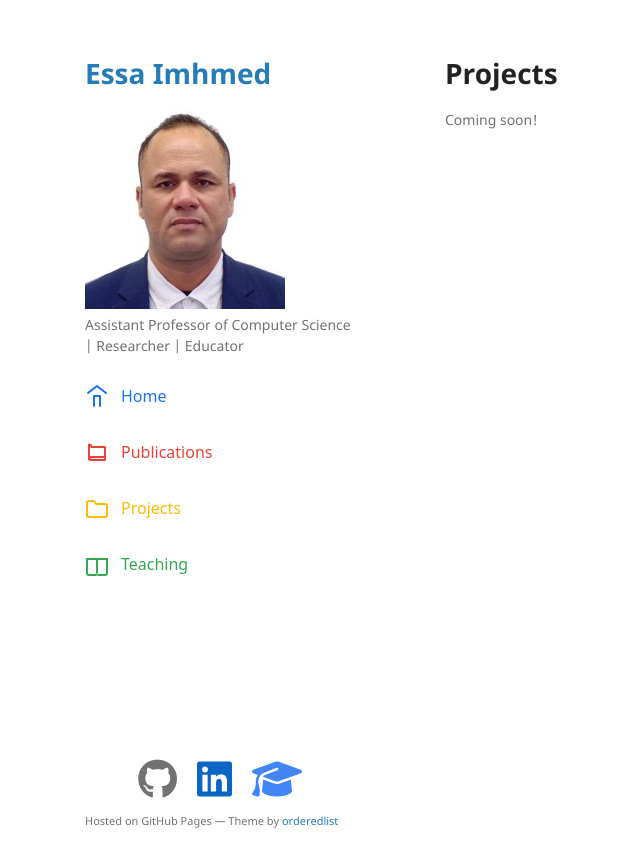
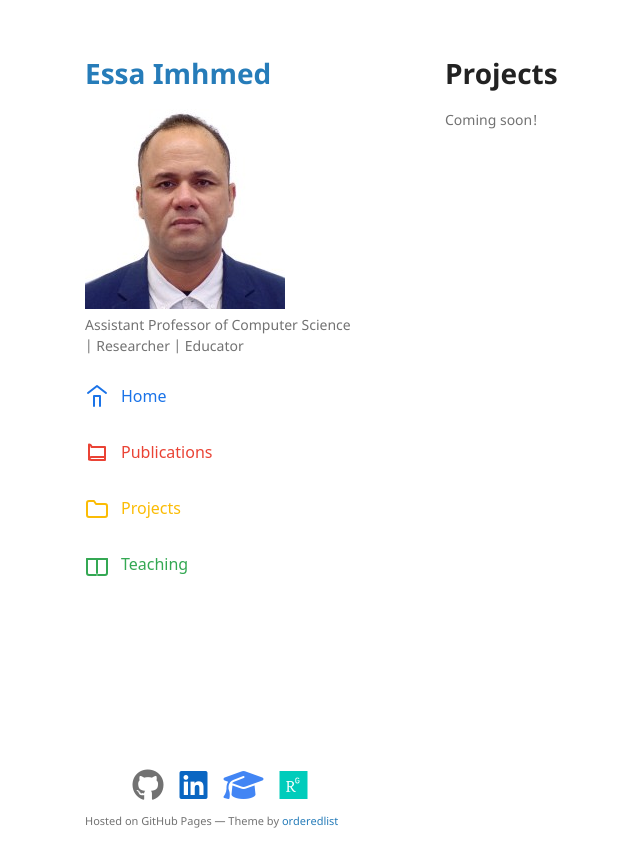
Before and after one commit to imhmede/imhmede.github.io, a Jekyll site: the page built from projects.md, in a window 1280 px wide. Shown: the top 867 px of the page, without its empty margins (125-765 px from the left). Built offline with Jekyll 4.4.1, drawn with Linux system fonts in a browser that asks for light colours.

```diff
--- a/_layouts/default.html
+++ b/_layouts/default.html
@@ -112,23 +112,29 @@
 
       </section>
       <footer>
-        <ul class="icon-menu" style="list-style:none; padding:0; margin:0; display:flex; gap:20px; justify-content:center;">
+        <ul class="icon-menu" style="list-style:none; padding:0; margin:0; display:flex; gap:16px; justify-content:center; align-items:center;">
           <li>
-            <a href="https://github.com/imhmede" target="_blank" rel="noopener" style="color: inherit; text-decoration: none; font-size: 2.5rem;">
+            <a href="https://github.com/imhmede" target="_blank" rel="noopener" style="color: inherit; text-decoration: none; font-size: 2rem;">
               <i class="fa-brands fa-github"></i>
             </a>
           </li>
           <li>
-            <a href="https://www.linkedin.com/in/eimhmed" target="_blank" rel="noopener" style="color: #0A66C2; text-decoration: none; font-size: 2.5rem;">
+            <a href="https://www.linkedin.com/in/eimhmed" target="_blank" rel="noopener" style="color: #0A66C2; text-decoration: none; font-size: 2rem;">
               <i class="fa-brands fa-linkedin"></i>
             </a>
           </li>
           <li>
-            <a href="https://scholar.google.com/citations?user=imhmede" target="_blank" rel="noopener" style="color: #4285F4; text-decoration: none; font-size: 2.5rem;">
+            <a href="https://scholar.google.com/citations?user=imhmede" target="_blank" rel="noopener" style="color: #4285F4; text-decoration: none; font-size: 2rem;">
               <i class="fa-solid fa-graduation-cap"></i>
             </a>
           </li>
+          <li>
+            <a href="https://www.researchgate.net/profile/Essa-Imhmed?ev=hdr_xprf" target="_blank" rel="noopener" style="color: #00CCBB; text-decoration: none; font-size: 2rem;">
+              <i class="fa-brands fa-researchgate"></i>
+            </a>
+          </li>
         </ul>
+
 
 
         {% if site.github.is_project_page %}
```
